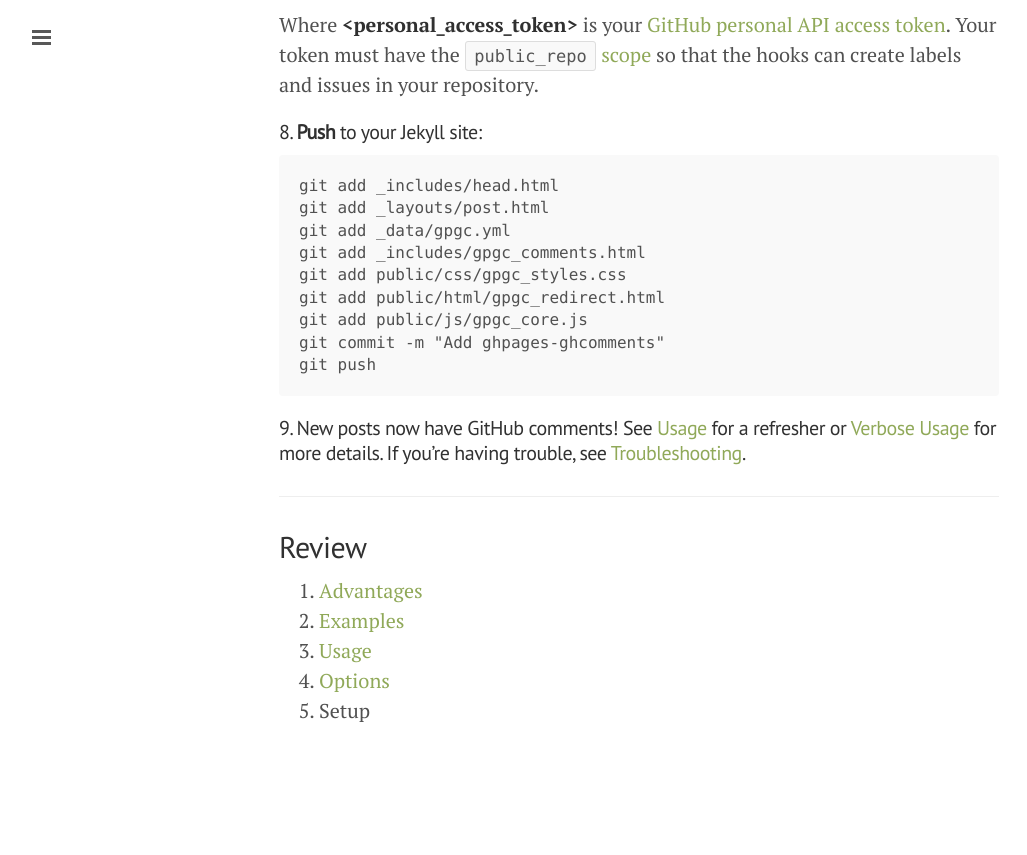
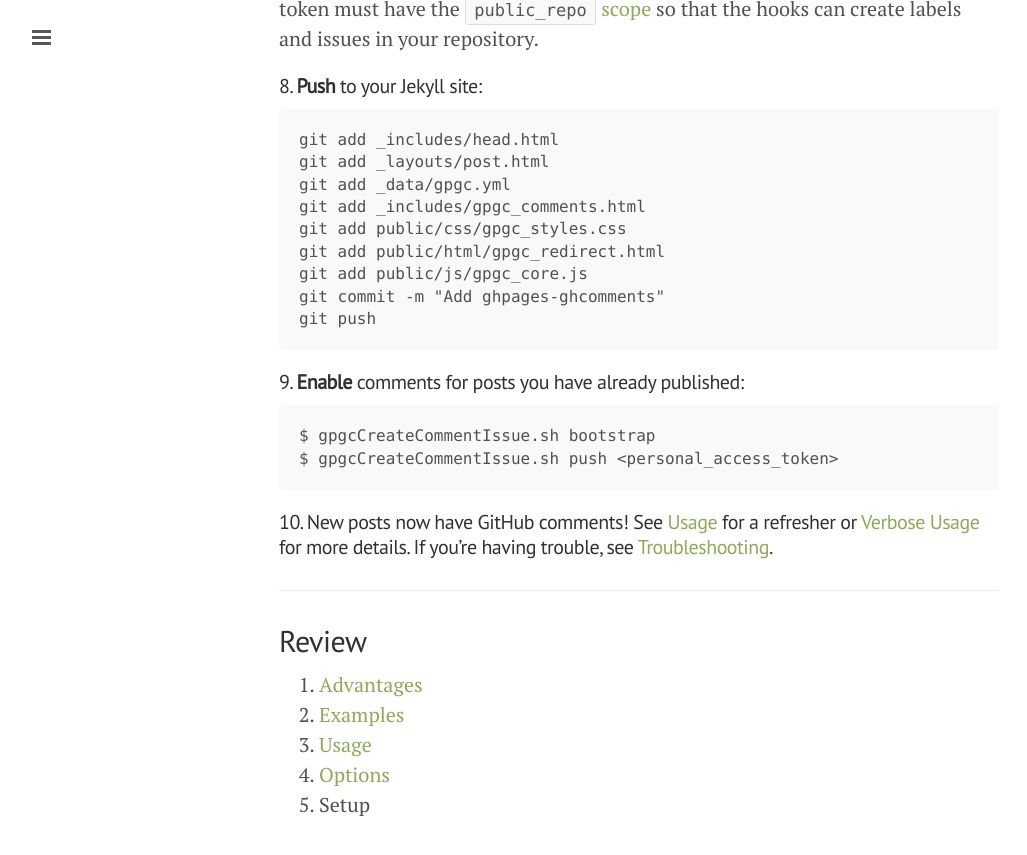
Before and after one commit to wireddown/ghpages-ghcomments, a Jekyll site: the page built from setup.md, in a window 1280 px wide and 900 px high, scrolled down 3689 px. Shown: the top 855 px of the window, without its empty margins (1-1028 px from the left). Built offline with Jekyll 4.4.1, drawn with Linux system fonts in a browser that asks for light colours; Markdown is read by kramdown in place of the engine named in the settings; before the commit the page ends 4495 px from its top, so only the background shows below that.

Commit message:
Update setup.md to use 'bootstrap' command

````diff
--- a/setup.md
+++ b/setup.md
@@ -114,12 +114,12 @@ These instructions use Heroku, but you can use a different provider (like Azure)
 
 #### <a name="step-6"></a>6. **Move** `_tools/gpgcCreateCommentIssue.sh` to your system *$PATH*.
 
-> ```
-> $ mv _tools/gpgcCreateCommentIssue.sh /usr/local/bin
-> $ sudo chmod +x /usr/local/bin/gpgcCreateCommentIssue.sh
-> $ if test -x "`which gpgcCreateCommentIssue.sh`"; then echo ok; fi
-> ok
-> ```
+```
+$ mv _tools/gpgcCreateCommentIssue.sh /usr/local/bin
+$ sudo chmod +x /usr/local/bin/gpgcCreateCommentIssue.sh
+$ if test -x "`which gpgcCreateCommentIssue.sh`"; then echo ok; fi
+ok
+```
 
 #### 7. **Install** the git hooks. From your repository root:
 
@@ -145,7 +145,14 @@ git push
 
 {% endraw %}
 
-#### 9. New posts now have GitHub comments! See [Usage]({{ site.baseurl }}/usage) for a refresher or [Verbose Usage]({{ site.baseurl }}/advanced/verbose-usage) for more details. If you're having trouble, see [Troubleshooting]({{ site.baseurl }}/advanced/troubleshooting/).
+#### 9. **Enable** comments for posts you have already published:
+
+```
+$ gpgcCreateCommentIssue.sh bootstrap
+$ gpgcCreateCommentIssue.sh push <personal_access_token>
+```
+
+#### 10. New posts now have GitHub comments! See [Usage]({{ site.baseurl }}/usage) for a refresher or [Verbose Usage]({{ site.baseurl }}/advanced/verbose-usage) for more details. If you're having trouble, see [Troubleshooting]({{ site.baseurl }}/advanced/troubleshooting/).
 
 ---
 
````
